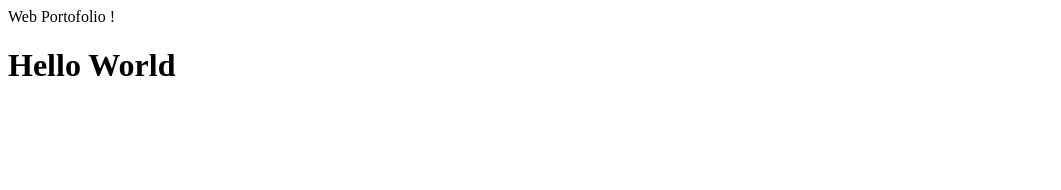
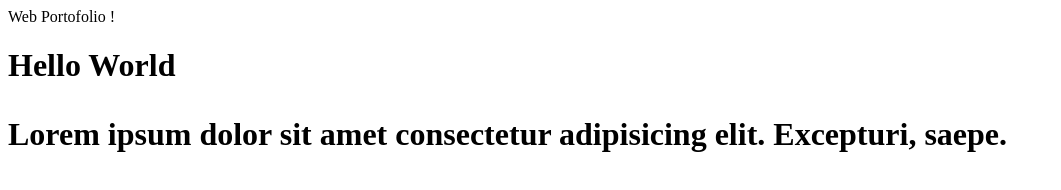
Before and after one commit to arqprtma/resolusi, a plain HTML site: page index.html in a window 1280 px wide. Shown: the whole page, without its empty margins (0-1061 px from the left). Drawn offline with Linux system fonts and the light colour scheme.

Commit message:
penambahan kata paragraph

```diff
--- a/index.html
+++ b/index.html
@@ -4,5 +4,6 @@
   </head>
   <body>
     <h1> Hello World <h1>
+      <p>Lorem ipsum dolor sit amet consectetur adipisicing elit. Excepturi, saepe.</p>
   </body>
 </html>
```
